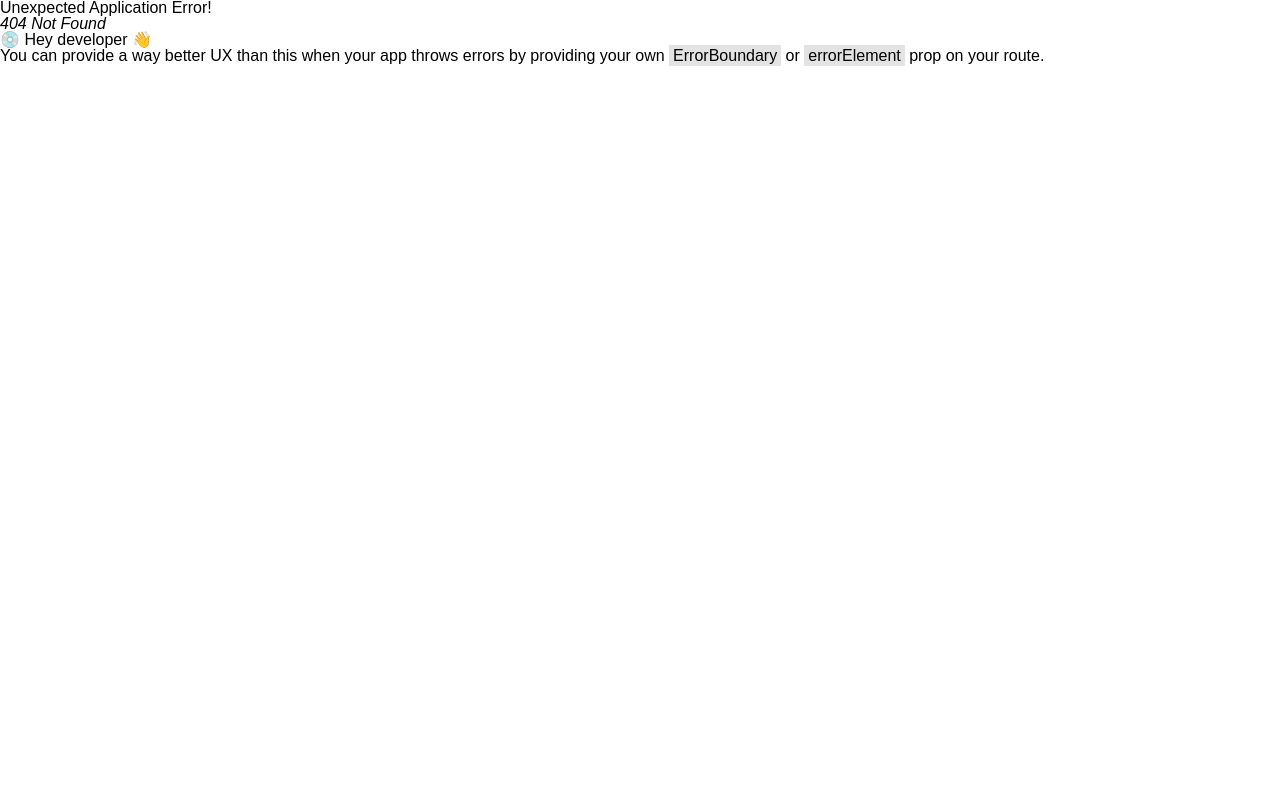
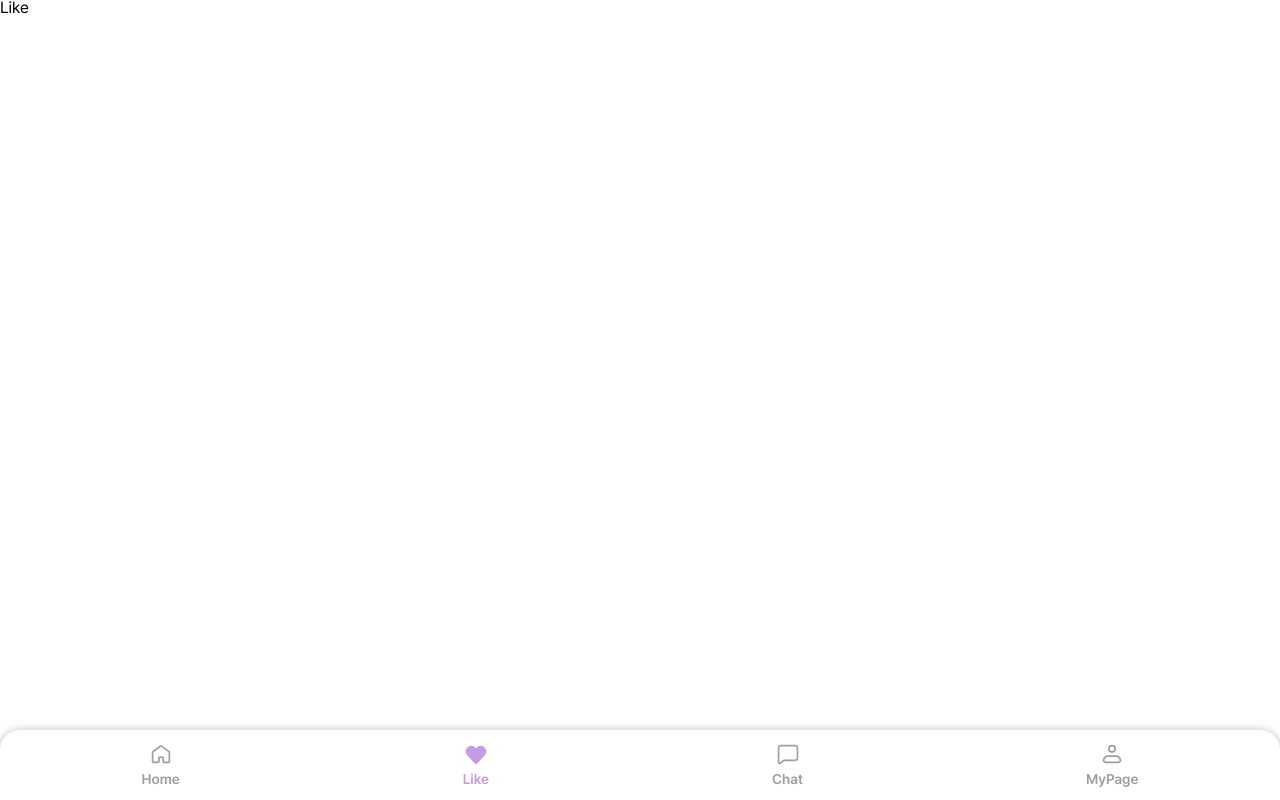
Before and after one commit to Joggim/LoveLens_FE, a React (Create React App) app: page /like in a window 1280 px wide. Before the commit this address had no page. Built offline with nearby package versions, Linux system fonts and the light colour scheme.

Commit message:
Feat: LikePage 생성

```diff
--- /dev/null
+++ b/src/components/Icons/Like.tsx
@@ -0,0 +1,30 @@
+import React from 'react';
+import type { IconsProps } from './dto';
+
+const Like: React.FC<IconsProps> = ({
+  color = '',
+  isFilled = false,
+  width = '26',
+  height = '26',
+}) => {
+  return (
+    <svg
+      width={width}
+      height={height}
+      viewBox="0 0 30 31"
+      fill="none"
+      xmlns="http://www.w3.org/2000/svg"
+    >
+      <path
+        d="M15 10.5C15 10.5 15 10.5 14.05 9.25C12.95 7.8 11.325 6.75 9.375 6.75C6.2625 6.75 3.75 9.2625 3.75 12.375C3.75 13.5375 4.1 14.6125 4.7 15.5C5.7125 17.0125 15 26.75 15 26.75M15 10.5C15 10.5 15 10.5 15.95 9.25C17.05 7.8 18.675 6.75 20.625 6.75C23.7375 6.75 26.25 9.2625 26.25 12.375C26.25 13.5375 25.9 14.6125 25.3 15.5C24.2875 17.0125 15 26.75 15 26.75"
+        fill={isFilled ? color : 'none'}
+        stroke={color}
+        stroke-width="2"
+        stroke-linecap="round"
+        stroke-linejoin="round"
+      />
+    </svg>
+  );
+};
+
+export default Like;
--- a/src/components/NavBar/NavBar.tsx
+++ b/src/components/NavBar/NavBar.tsx
@@ -3,6 +3,7 @@ import { useLocation, useNavigate } from 'react-router-dom';
 
 import theme from '../../styles/theme';
 import Home from '../Icons/Home';
+import Like from '../Icons/Like';
 import Chat from '../Icons/Chat';
 import Profile from '../Icons/Profile';
 
@@ -25,6 +26,30 @@ const NavBar: React.FC = () => {
 
   const tabs = [
     {
+      name: 'Home',
+      Icon: (isSelected: boolean) => (
+        <Home
+          isFilled={isSelected}
+          color={
+            isSelected ? theme.colors.brand.primary : theme.colors.gray[500]
+          }
+        />
+      ),
+      route: '/',
+    },
+    {
+      name: 'Like',
+      Icon: (isSelected: boolean) => (
+        <Like
+          isFilled={isSelected}
+          color={
+            isSelected ? theme.colors.brand.primary : theme.colors.gray[500]
+          }
+        />
+      ),
+      route: '/like',
+    },
+    {
       name: 'Chat',
       Icon: (isSelected: boolean) => (
         <Chat
@@ -36,18 +61,7 @@ const NavBar: React.FC = () => {
       ),
       route: '/chat',
     },
-    {
-      name: 'Home',
-      Icon: (isSelected: boolean) => (
-        <Home
-          isFilled={isSelected}
-          color={
-            isSelected ? theme.colors.brand.primary : theme.colors.gray[500]
-          }
-        />
-      ),
-      route: '/',
-    },
+
     {
       name: 'MyPage',
       Icon: (isSelected: boolean) => (
--- /dev/null
+++ b/src/pages/Like/Like.styles.tsx
@@ -0,0 +1,8 @@
+import styled from 'styled-components';
+
+export const Container = styled.div`
+  flex-grow: 1;
+  height: 100vh;
+  width: 100%;
+  position: relative;
+`;
--- /dev/null
+++ b/src/pages/Like/Like.tsx
@@ -0,0 +1,14 @@
+import React from 'react';
+import { Container } from './Like.styles';
+import NavBar from '../../components/NavBar/NavBar';
+
+const LikePage: React.FC = () => {
+  return (
+    <Container>
+      <h1>Like</h1>
+      <NavBar />
+    </Container>
+  );
+};
+
+export default LikePage;
--- /dev/null
+++ b/src/pages/Login/Login.styles.tsx
@@ -0,0 +1,24 @@
+import styled from 'styled-components';
+
+export const Container = styled.div`
+  flex-grow: 1;
+  height: 100vh;
+  width: 100%;
+  position: relative;
+  padding: 20px;
+`;
+
+interface LogInButtonProps {
+  $backgroundColor?: string; // Props with the prefix `$` to denote styled-component specific props
+}
+
+export const LogInButton = styled.button<LogInButtonProps>`
+  display: flex;
+  align-items: center;
+  justify-content: center;
+  height: 50px;
+  border-radius: 8px;
+  width: auto;
+  background-color: ${({ $backgroundColor }) =>
+    $backgroundColor || '#6C57E2'}; // Default color if not provided
+`;
--- /dev/null
+++ b/src/pages/Login/Login.tsx
@@ -0,0 +1,8 @@
+import React from 'react';
+import { Container } from './Login.styles';
+
+const LoginPage: React.FC = () => {
+  return <Container></Container>;
+};
+
+export default LoginPage;
--- a/src/styles/fonts/font.css
+++ b/src/styles/fonts/font.css
@@ -0,0 +1,7 @@
+@font-face {
+	font-family: 'Pretendard Variable';
+	font-weight: 100 900; /* 가변 두께 범위 */
+	font-stretch: 75% 100%; /* 가변 너비 범위 */
+	font-display: swap;
+	src: url('./PretendardVariable.woff2') format('woff2');
+}
--- a/src/styles/theme.ts
+++ b/src/styles/theme.ts
@@ -4,8 +4,8 @@ const theme: DefaultTheme = {
   colors: {
     // Brand Colors
     brand: {
-      primary: '#6C57E2',
-      secondary: '#C59CE3',
+      primary: '#C59CE3',
+      secondary: '#6C57E2',
     },
 
     gray: {
```
Also changed, not shown: src/App.tsx (+10 -0 lines), 1 other file (tests, documents, lock files or other folders).
